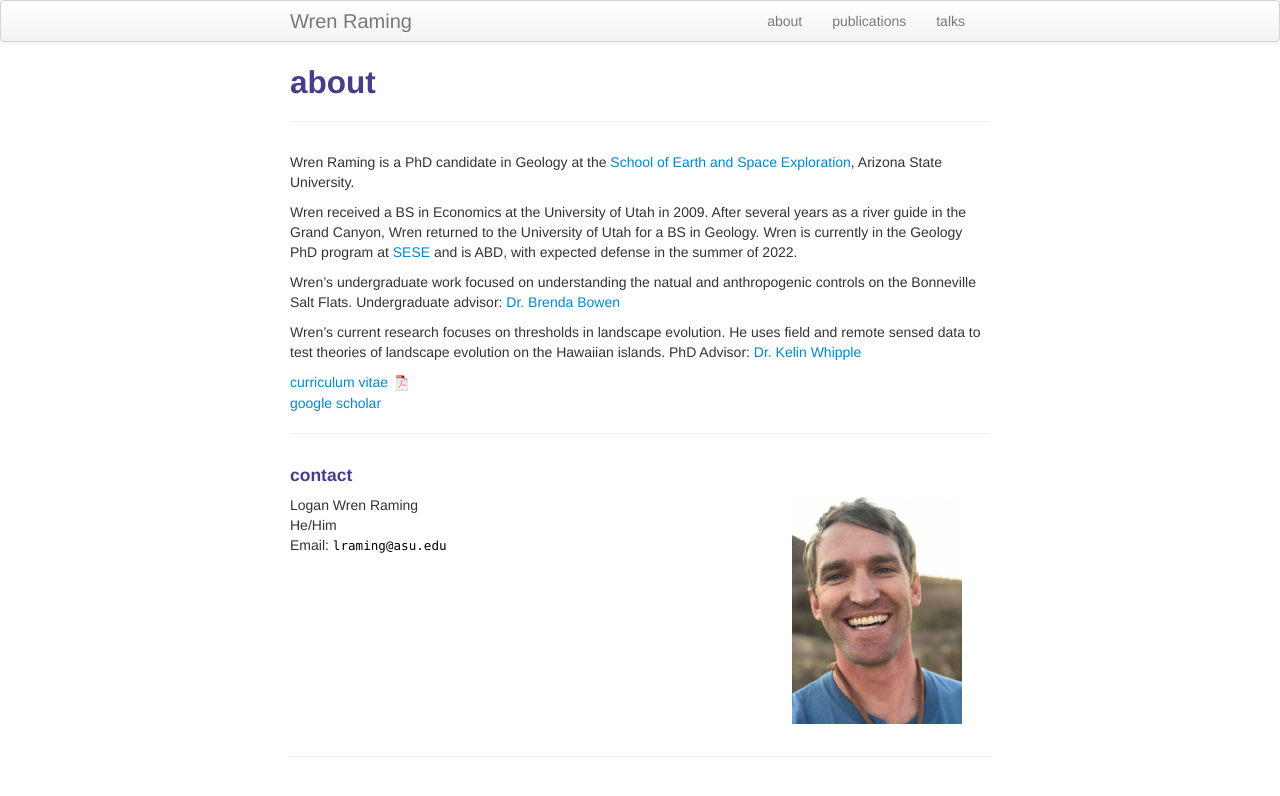
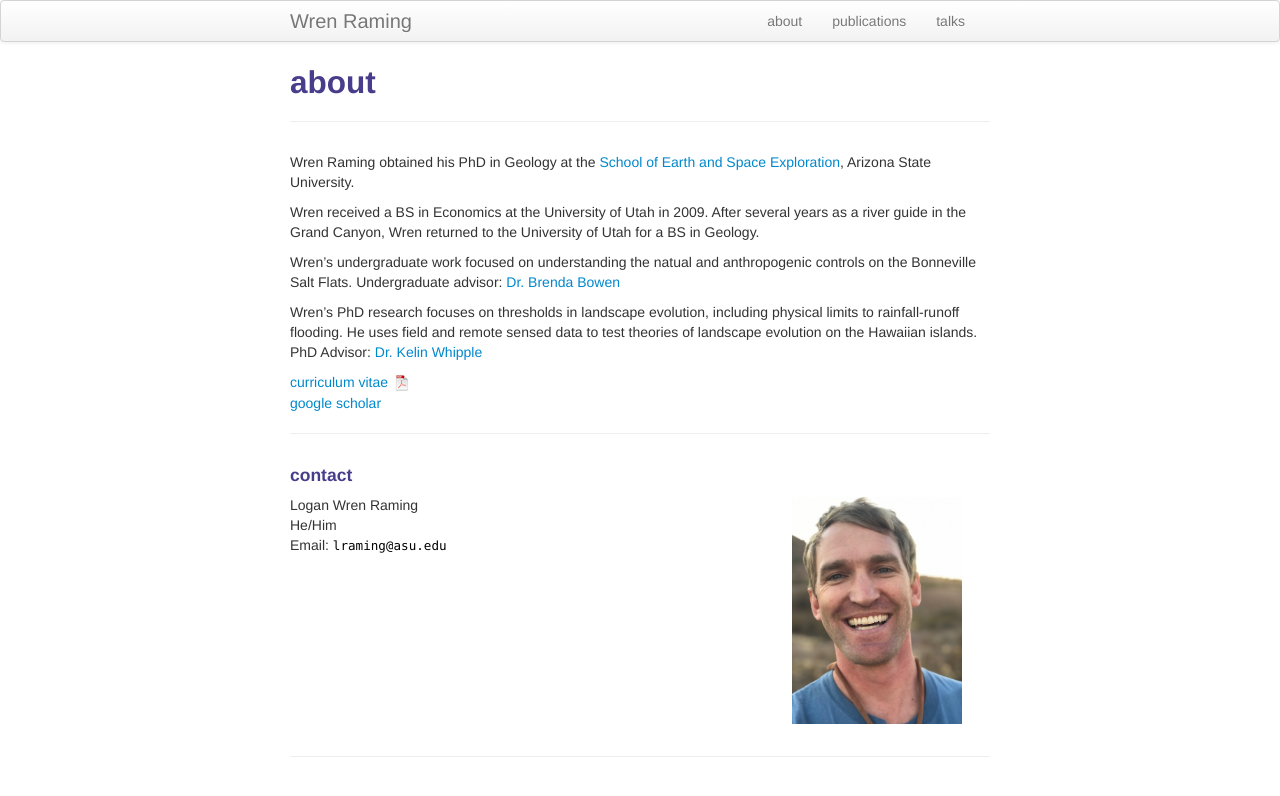
Before and after one commit to WrenRaming/WrenRaming.github.io, a Jekyll site: the page built from about.md, in a window 1280 px wide. Shown: the top 796 px of the page. Built offline with Jekyll 4.4.1, drawn with Linux system fonts in a browser that asks for light colours.

Commit message:
updated about

```diff
--- a/about.md
+++ b/about.md
@@ -4,13 +4,13 @@ title: about
 description: Wren Raming is a PhD candidate at the School of Earth and Space Exploration, Arizona State University
 ---
 
-Wren Raming is a PhD candidate in Geology at the [School of Earth and Space Exploration](https://sese.asu.edu/), Arizona State University.
+Wren Raming obtained his PhD in Geology at the [School of Earth and Space Exploration](https://sese.asu.edu/), Arizona State University.
 
-Wren received a BS in Economics at the University of Utah in 2009. After several years as a river guide in the Grand Canyon, Wren returned to the University of Utah for a BS in Geology. Wren is currently in the Geology PhD program at [SESE](https://sese.asu.edu/) and is ABD, with expected defense in the summer of 2022.
+Wren received a BS in Economics at the University of Utah in 2009. After several years as a river guide in the Grand Canyon, Wren returned to the University of Utah for a BS in Geology.
 
 Wren's undergraduate work focused on understanding the natual and anthropogenic controls on the Bonneville Salt Flats. Undergraduate advisor: [Dr. Brenda Bowen](https://environment.utah.edu/brenda-bowen/)
 
-Wren's current research focuses on thresholds in landscape evolution. He uses field and remote sensed data to test theories of landscape evolution on the Hawaiian islands. PhD Advisor: [Dr. Kelin Whipple](https://isearch.asu.edu/profile/970462)
+Wren's PhD research focuses on thresholds in landscape evolution, including physical limits to rainfall-runoff flooding. He uses field and remote sensed data to test theories of landscape evolution on the Hawaiian islands. PhD Advisor: [Dr. Kelin Whipple](https://isearch.asu.edu/profile/970462)
 
 
 [curriculum vitae ![CV as pdf](icons16/pdf-icon.png)]({{ BASE_PATH }}/WrenRaming_CV.pdf)<br/>
```
